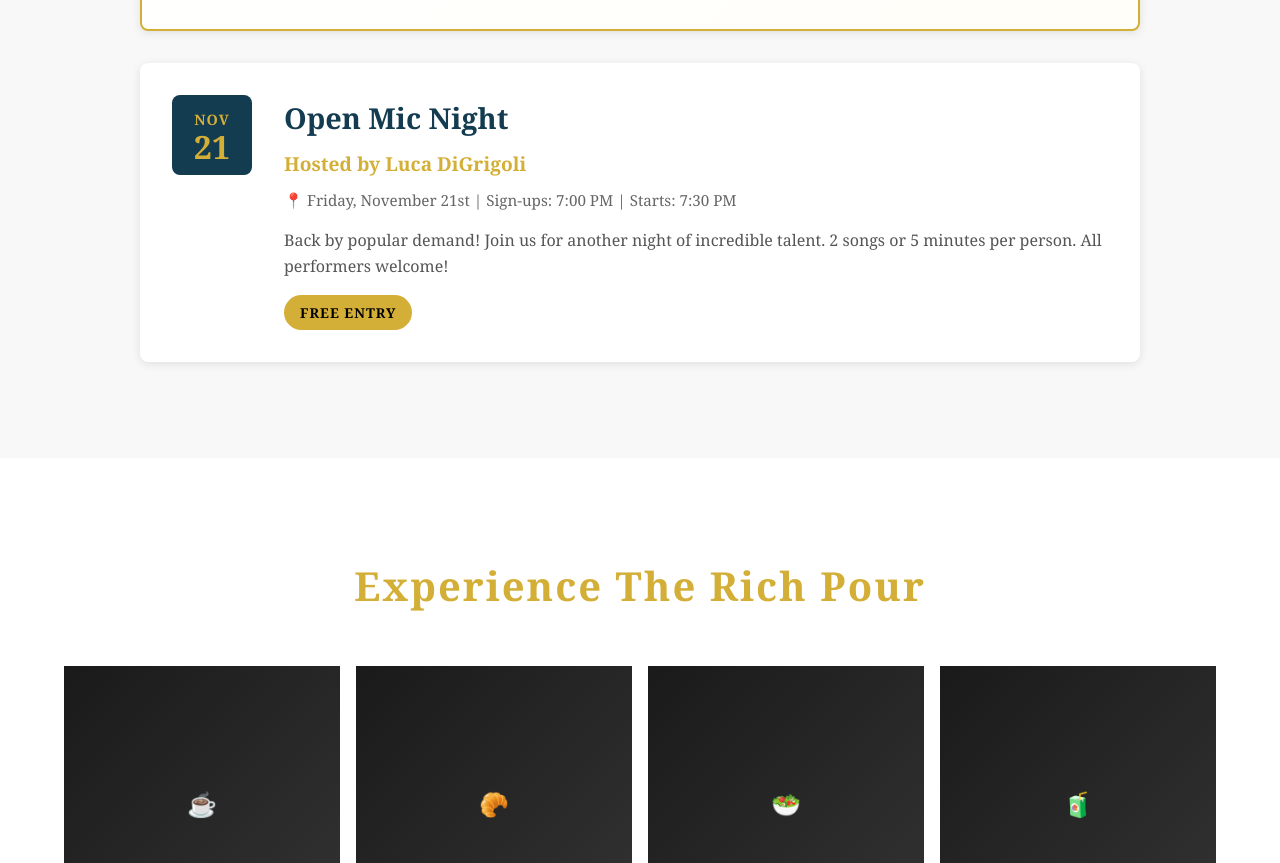
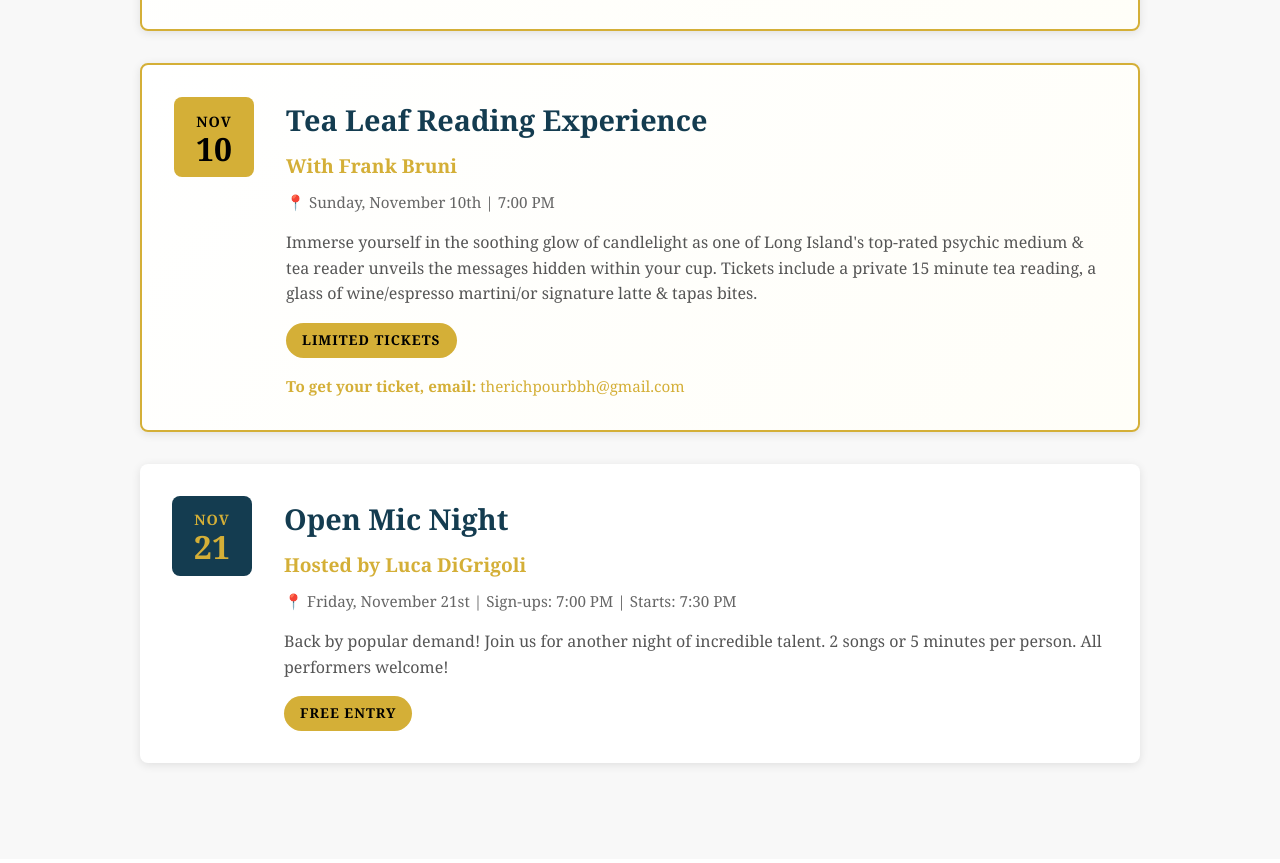
Before and after one commit to Luc1113/richpour, a plain HTML site: page index.html in a window 1280 px wide. Shown: the part 2722-3585 px from the top of the page. Drawn offline with Linux system fonts and the light colour scheme.

Commit message:
tea reading'

```diff
--- a/index.html
+++ b/index.html
@@ -619,6 +619,26 @@
                     <span class="event-tag">FREE ENTRY</span>
                 </div>
             </div>
+            <div class="event-card featured">
+                <div class="event-date">
+                    <span class="month">NOV</span>
+                    <span class="day">10</span>
+                </div>
+                <div class="event-details">
+                    <h3>Tea Leaf Reading Experience</h3>
+                    <p class="event-artist">With Frank Bruni</p>
+                    <p class="event-time">📍 Sunday, November 10th | 7:00 PM</p>
+                    <p class="event-description">
+                        Immerse yourself in the soothing glow of candlelight as one of Long Island's top-rated
+                        psychic medium & tea reader unveils the messages hidden within your cup. Tickets include
+                        a private 15 minute tea reading, a glass of wine/espresso martini/or signature latte & tapas bites.
+                    </p>
+                    <span class="event-tag">LIMITED TICKETS</span>
+                    <p style="margin-top: 1rem; color: #d4af37; font-size: 0.95rem;">
+                        <strong>To get your ticket, email:</strong> therichpourbbh@gmail.com
+                    </p>
+                </div>
+            </div>
             <div class="event-card">
                 <div class="event-date">
                     <span class="month">NOV</span>
```
